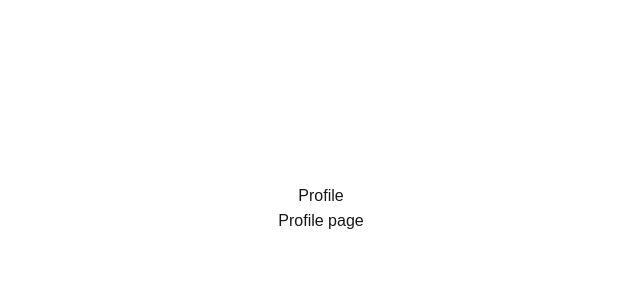
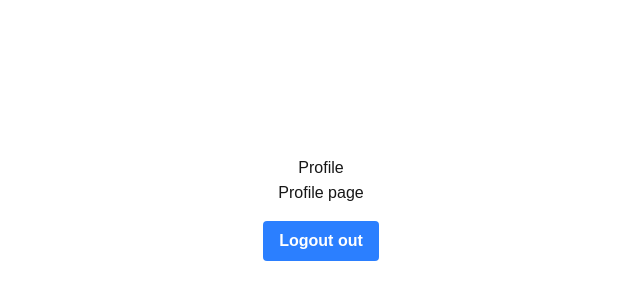
Before and after one commit to imHardik1606/NextJs-fullstack-auth, a Next.js app: page /profile in a window 1280 px wide. Shown: the part 192-492 px from the top of the page, without its empty margins (319-959 px from the left). Built offline with nearby package versions, Linux system fonts and the light colour scheme.

Commit message:
logout completed

```diff
--- /dev/null
+++ b/src/app/api/users/logout/route.ts
@@ -0,0 +1,17 @@
+import { NextResponse } from "next/server";
+
+export async function GET() {
+  try {
+    // clear the token
+    const response = NextResponse.json({
+      message: "Logout successful",
+      success: true,
+    });
+
+    response.cookies.set("token", "", { httpOnly: true, expires: new Date(0) });
+
+    return response;
+  } catch (error: any) {
+    return NextResponse.json({ error: error.message }, { status: 500 });
+  }
+}
--- a/src/app/login/page.tsx
+++ b/src/app/login/page.tsx
@@ -23,7 +23,7 @@ export default function LoginPage() {
 
       setTimeout(() => {
         router.push("/profile");
-      }, 2000);
+      }, 700);
 
     } catch (error: any) {
       console.log("Login Failed", error.message);
--- a/src/app/profile/page.tsx
+++ b/src/app/profile/page.tsx
@@ -1,9 +1,35 @@
+"use client";
+import axios from "axios";
+import { toast, Toaster } from "react-hot-toast";
+import { useRouter } from "next/navigation";
+
 export default function ProfilePage() {
+  const router = useRouter();
+  const logout = async () => {
+    try {
+      await axios.get("api/users/logout");
+      toast.success("Logout successful");
+
+      setTimeout(() => {
+        router.push('/login');
+      }, 1700);
+    } catch (error: any) {
+      console.log(error.message);
+      toast.error("Logout failed", error.message);
+    }
+  };
   return (
     <div className="flex flex-col items-center justify-center min-h-screen py-2">
+      <Toaster/>
       <h1>Profile</h1>
       <hr />
       <p>Profile page</p>
+      <button
+        onClick={logout}
+        className="bg-blue-500 hover:bg-blue-700 text-white font-bold py-2 px-4 rounded mt-4"
+      >
+        Logout out
+      </button>
     </div>
   );
 }
```
